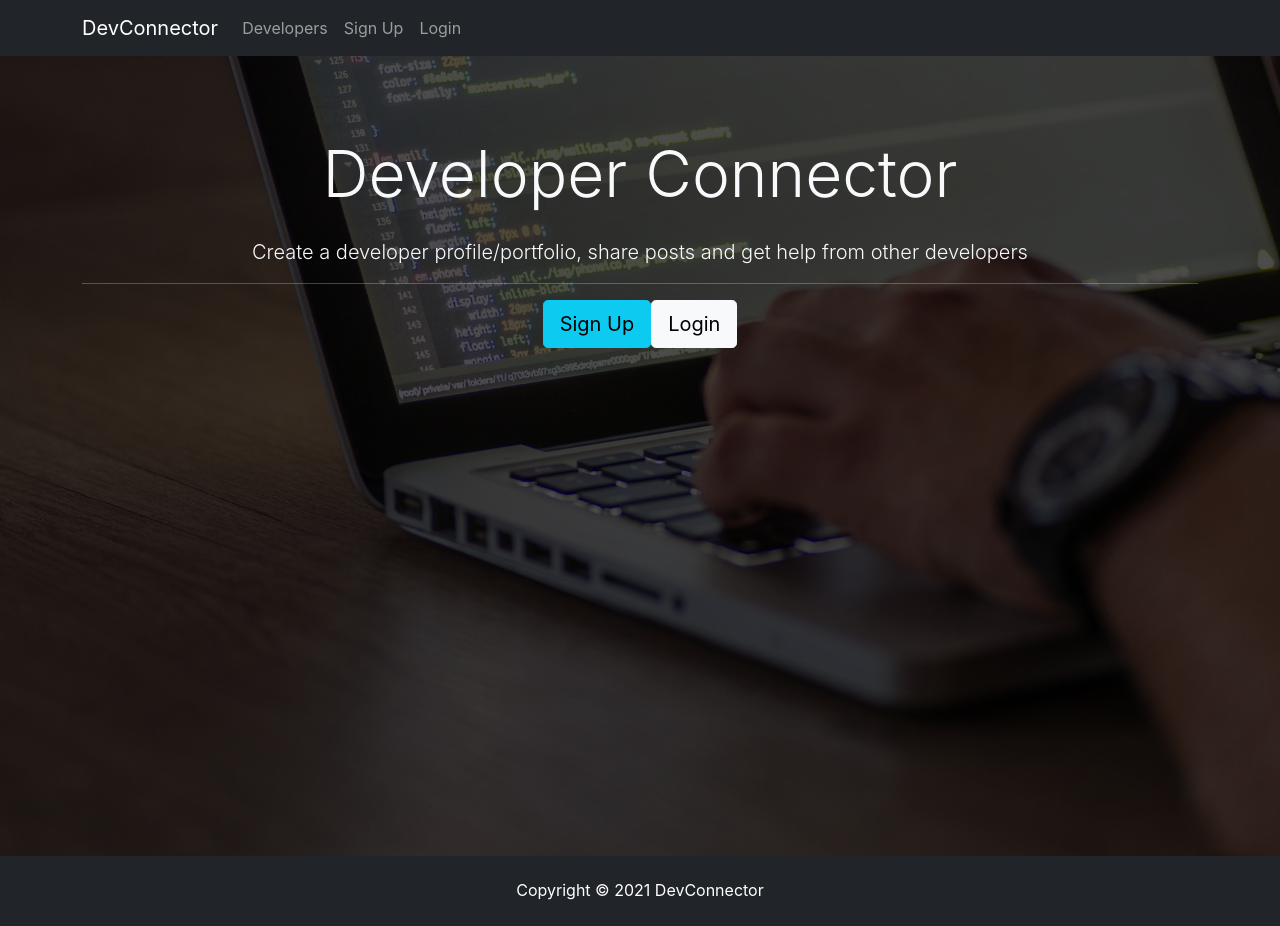
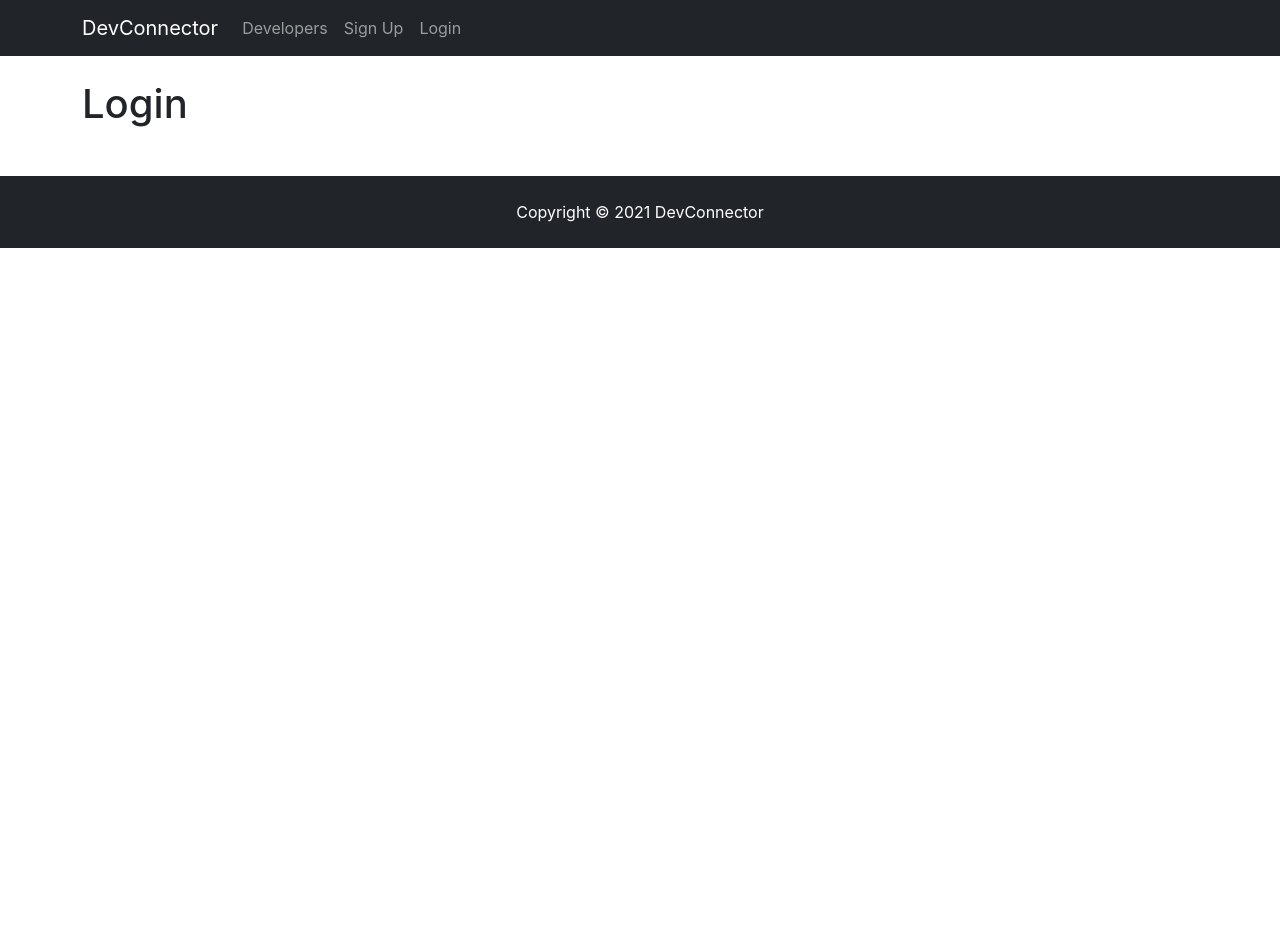
Before and after one commit to Kriti-bit/DevConnector, a React (Create React App) app in the folder client/: page /login in a window 1280 px wide. After the commit the page ends 800 px from the top, so only its background shows below. Built offline with nearby package versions, Linux system fonts and the light colour scheme.

Commit message:
Routing landing, register and login page

```diff
--- a/client/package.json
+++ b/client/package.json
@@ -8,6 +8,7 @@
     "@testing-library/user-event": "^12.8.3",
     "react": "^17.0.2",
     "react-dom": "^17.0.2",
+    "react-router-dom": "^5.2.0",
     "react-scripts": "4.0.3",
     "web-vitals": "^1.1.2"
   },
--- a/client/src/App.js
+++ b/client/src/App.js
@@ -3,14 +3,23 @@
 import Navbar from './components/layout/Navbar';
 import Footer from './components/layout/Footer';
 import Landing from './components/layout/Landing';
+import { BrowserRouter as Router, Route } from 'react-router-dom'
+import Login from './components/auth/Login';
+import Register from './components/auth/Register';
 
 function App() {
   return (
-    <div className="App">
-      <Navbar/>
-        <Landing/>
-      <Footer/>
-    </div>
+    <Router>
+      <div className="App">
+        <Navbar/>
+          <Route exact path="/" component={ Landing } />
+          <div className="container">
+            <Route exact path = "/register" component = {Register}/>
+            <Route exact path = "/login" component = {Login}/>
+          </div>
+        <Footer/>
+      </div>
+    </Router>
   );
 }
 
--- /dev/null
+++ b/client/src/components/auth/Login.js
@@ -0,0 +1,13 @@
+import React, { Component } from 'react'
+
+class Login extends Component {
+    render() {
+        return (
+            <div>
+                <h1>Login</h1>
+            </div>
+        )
+    }
+}
+
+export default Login
--- /dev/null
+++ b/client/src/components/auth/Register.js
@@ -0,0 +1,13 @@
+import React, { Component } from 'react'
+
+class Register extends Component {
+    render() {
+        return (
+            <div>
+                <h1>Register</h1>
+            </div>
+        )
+    }
+}
+
+export default Register
--- a/client/src/components/layout/Landing.js
+++ b/client/src/components/layout/Landing.js
@@ -1,4 +1,5 @@
 import React, { Component } from 'react'
+import { Link } from 'react-router-dom'
 
 class Landing extends Component {
     render() {
@@ -12,8 +13,8 @@
                     </h1>
                     <p className="lead"> Create a developer profile/portfolio, share posts and get help from other developers</p>
                     <hr />
-                    <a href="register.html" className="btn btn-lg btn-info mr-2">Sign Up</a>
-                    <a href="login.html" className="btn btn-lg btn-light">Login</a>
+                    <Link to="/register" className="btn btn-lg btn-info mr-2">Sign Up</Link>
+                    <Link to="/login" className="btn btn-lg btn-light">Login</Link>
                   </div>
                 </div>
               </div>
--- a/client/src/components/layout/Navbar.js
+++ b/client/src/components/layout/Navbar.js
@@ -1,11 +1,12 @@
 import React, { Component } from 'react'
+import { Link } from 'react-router-dom';
 
 class Navbar extends Component {
    render(){
         return (
             <nav className="navbar navbar-expand-sm navbar-dark bg-dark mb-4">
     <div className="container">
-      <a className="navbar-brand" href="landing.html">DevConnector</a>
+      <Link className="navbar-brand" to="/">DevConnector</Link>
       <button className="navbar-toggler" type="button" data-toggle="collapse" data-target="#mobile-nav">
         <span className="navbar-toggler-icon"></span>
       </button>
@@ -13,17 +14,18 @@
       <div className="collapse navbar-collapse" id="mobile-nav">
         <ul className="navbar-nav mr-auto">
           <li className="nav-item">
-            <a className="nav-link" href="profiles.html"> Developers
-            </a>
+            <Link className="nav-link" href="/profiles">
+            Developers
+            </Link>
           </li>
         </ul>
 
         <ul className="navbar-nav ml-auto">
           <li className="nav-item">
-            <a className="nav-link" href="register.html">Sign Up</a>
+            <Link className="nav-link" to="/register">Sign Up</Link>
           </li>
           <li className="nav-item">
-            <a className="nav-link" href="login.html">Login</a>
+            <Link className="nav-link" to="/login">Login</Link>
           </li>
         </ul>
       </div>
```
Also changed, not shown: 1 other file (tests, documents, lock files or other folders).
